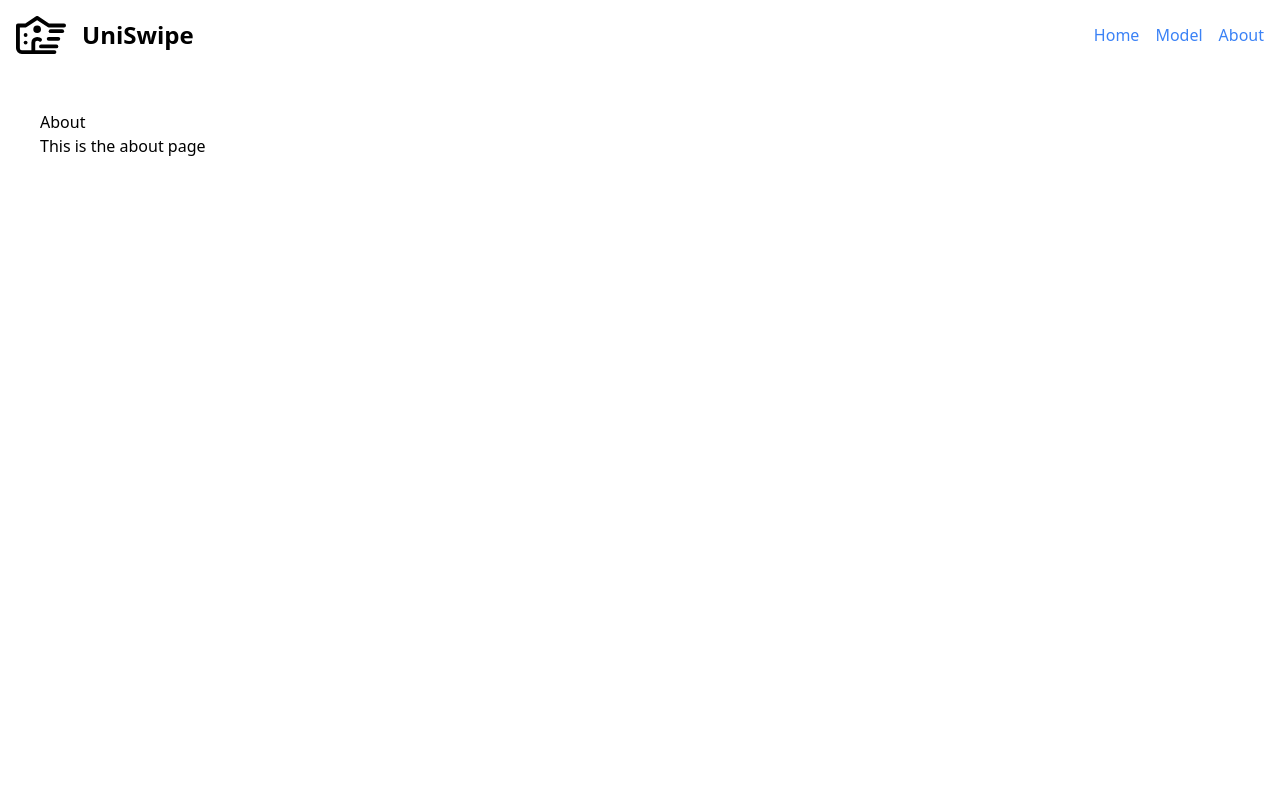
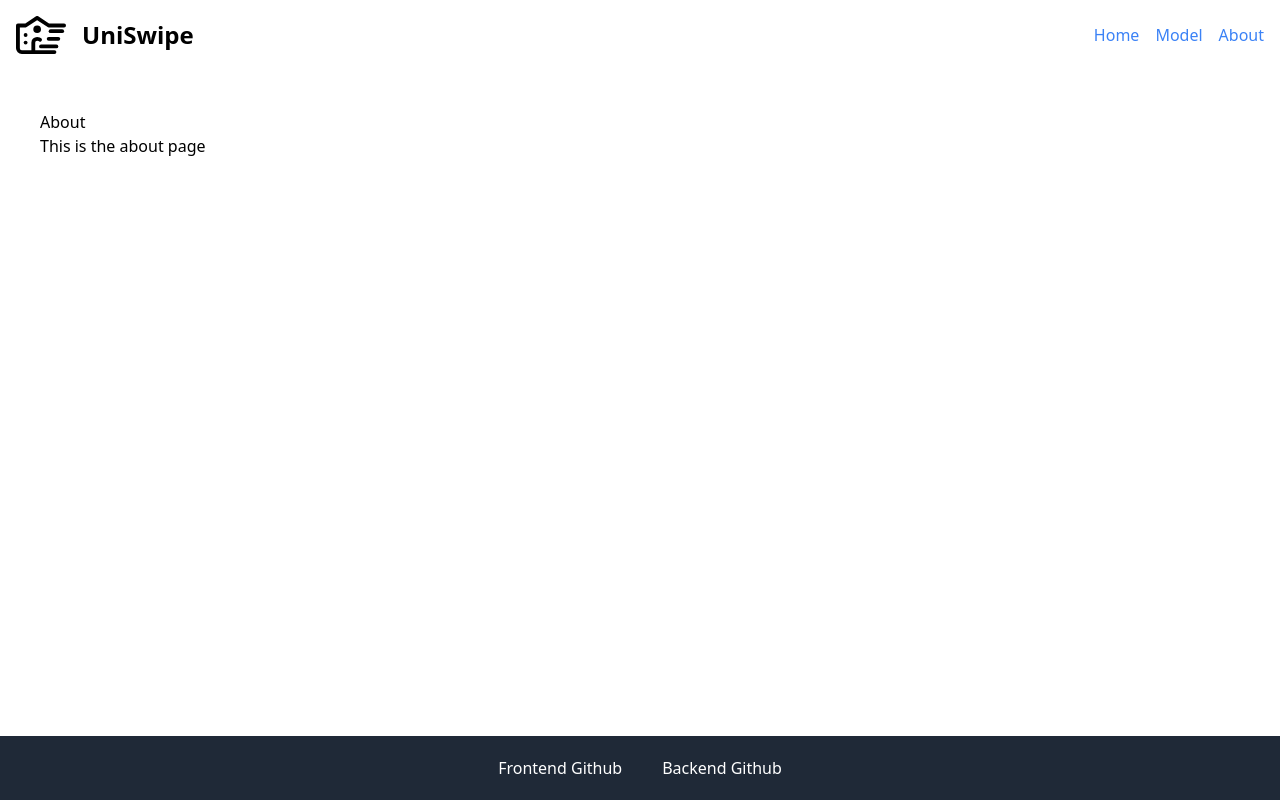
Before and after one commit to kalxed/UniSwipe, a Next.js app: page /about in a window 1280 px wide. Built offline with nearby package versions, Linux system fonts and the light colour scheme.

Commit message:
Formatting and footer on page

```diff
--- /dev/null
+++ b/src/_components/footer.tsx
@@ -0,0 +1,8 @@
+export default function Footer() {
+    return (
+        <footer className="bg-gray-800 text-white p-5 text-center space-x-10">
+            <a href="https://github.com/kalxed/uniswipe">Frontend Github</a>
+            <a href="https://github.com/kalxed/uniswipebackend">Backend Github</a>
+        </footer>
+    )
+}
--- a/src/app/about/page.tsx
+++ b/src/app/about/page.tsx
@@ -1,6 +1,6 @@
 export default function Page() {
     return (
-        <div className="p-10">
+        <div className="flex grow flex-col p-10">
             <h1>About</h1>
             <p>This is the about page</p>
         </div>
--- a/src/app/layout.tsx
+++ b/src/app/layout.tsx
@@ -2,6 +2,7 @@ import type { Metadata } from "next";
 import { Inter } from "next/font/google";
 import "./globals.css";
 import Navbar from "@/_components/navbar";
+import Footer from "@/_components/footer";
 
 const inter = Inter({ subsets: ["latin"] });
 
@@ -20,6 +21,7 @@ export default function RootLayout({
       <body className="w-screen h-screen flex flex-col">
         <Navbar/>
         {children}
+        <Footer/>
         </body>
     </html>
   );
--- a/src/app/model/page.tsx
+++ b/src/app/model/page.tsx
@@ -1,6 +1,6 @@
 export default function Page() {
     return (
-        <div className="p-10">
+        <div className="flex grow flex-col p-10">
             <h1>Model</h1>
             <p>This is the model page</p>
         </div>
```
